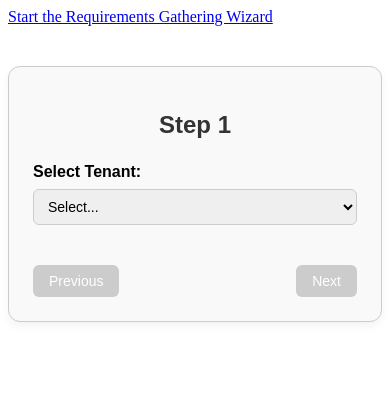
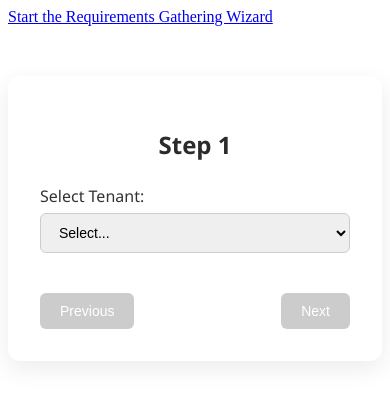
Before and after one commit to Xiaoliuliu666-leaner/Test.Onboarding, an Angular app: page /requirements/wizard in a window 390 px wide. Shown: the top 402 px of the page. Built offline with nearby package versions, Linux system fonts and the light colour scheme.

Commit message:
Clear layout structure adjust Soft color scheme Responsive container Stylized buttons, forms, and step indicators

```diff
--- a/src/app/requirements-wizard/requirements-wizard.scss
+++ b/src/app/requirements-wizard/requirements-wizard.scss
@@ -1,38 +1,68 @@
 .wizard-container {
-  max-width: 600px;
-  margin: 40px auto;
-  padding: 24px;
-  border: 1px solid #ccc;
+  max-width: 700px;
+  margin: 50px auto;
+  padding: 32px;
   border-radius: 12px;
-  background-color: #f9f9f9;
-  font-family: Arial, sans-serif;
-  box-shadow: 0 4px 10px rgba(0,0,0,0.05);
+  background-color: #ffffff;
+  box-shadow: 0 8px 24px rgba(0, 0, 0, 0.08);
+  font-family: 'Segoe UI', sans-serif;
 }
 
 h2 {
   text-align: center;
+  color: #2b2b2b;
+  font-size: 24px;
+  font-weight: 600;
   margin-bottom: 24px;
-  font-size: 24px;
-  color: #333;
 }
 
 label {
   display: block;
-  margin-bottom: 8px;
-  font-weight: bold;
+  margin-bottom: 6px;
+  color: #333;
+  font-weight: 500;
 }
 
-select, input[type="text"], textarea {
+input[type="text"],
+input[type="email"],
+input[type="tel"],
+select,
+textarea {
   width: 100%;
-  padding: 8px 10px;
-  margin-bottom: 16px;
+  padding: 10px 14px;
+  font-size: 14px;
   border: 1px solid #ccc;
   border-radius: 6px;
-  font-size: 14px;
+  margin-bottom: 16px;
+  transition: border-color 0.2s ease;
+
+  &:focus {
+    border-color: #0078d4;
+    outline: none;
+  }
 }
 
 textarea {
   resize: vertical;
+}
+
+.module-item {
+  padding: 12px;
+  border: 1px solid #e0e0e0;
+  border-radius: 6px;
+  margin-bottom: 12px;
+  background-color: #f9fafc;
+
+  strong {
+    display: block;
+    margin-bottom: 4px;
+    color: #0078d4;
+  }
+
+  div {
+    color: #666;
+    font-size: 13px;
+  }
 }
 
 .wizard-nav {
@@ -42,29 +72,22 @@ textarea {
 }
 
 button {
-  padding: 8px 16px;
+  padding: 10px 20px;
   font-size: 14px;
+  font-weight: 500;
   border: none;
   border-radius: 6px;
+  cursor: pointer;
   background-color: #0078d4;
   color: white;
-  cursor: pointer;
   transition: background-color 0.2s ease;
-}
 
-button:hover:not([disabled]) {
+  &:hover:not(:disabled) {
     background-color: #005fa3;
   }
 
-button:disabled {
+  &:disabled {
     background-color: #cccccc;
     cursor: not-allowed;
   }
-
-.selected-modules {
-  margin-top: 16px;
-  background: #eef6ff;
-  padding: 12px;
-  border-left: 4px solid #0078d4;
-  border-radius: 6px;
 }
```
Lines whose indentation alone changed are shown as unchanged.
